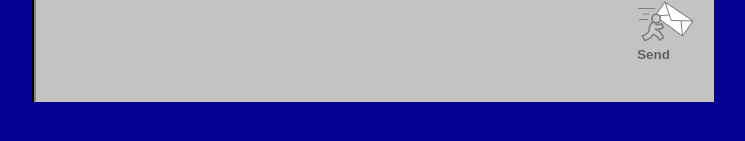
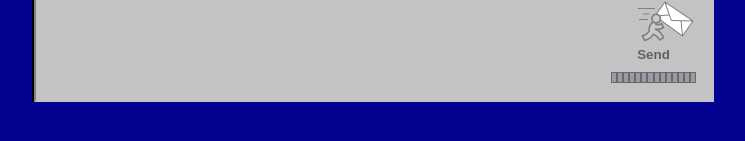
Before and after one commit to mwill8886/lol-chat-client, a React (Create React App) app: page / in a window 1280 px wide. Shown: the part 603-744 px from the top of the page, without its empty margins (266-1011 px from the left). Built offline with nearby package versions, Linux system fonts and the light colour scheme.

Commit message:
fix: loading bar bug fixed. now renders blank loading bar and animates for 1 second.

```diff
--- a/src/components/chat-input.js
+++ b/src/components/chat-input.js
@@ -39,8 +39,6 @@ const ChatInput = (props) => {
 
             // scroll chat window
             const chatWindow = document.getElementById("messege-viewer");
-            console.log(chatWindow.scrollHeight);
-            console.log(chatWindow.scrollTop);
             chatWindow.scrollTop = (chatWindow.scrollHeight + 100);
             setIsSending(false);
         },1000);
@@ -55,10 +53,13 @@ const ChatInput = (props) => {
                 {props.isSending
                     ?<>
                         <span>Sending...</span>
-                        <LoadingBar />
+
                     </>
-                    :<span>Send</span>
+                    : <>
+                        <span>Send</span>
+                    </>
                 }
+                <LoadingBar isSending={props.isSending}/>
             </SendButton>
         </form>
     )
--- a/src/components/loading-bar.js
+++ b/src/components/loading-bar.js
@@ -1,27 +1,34 @@
 // Dependencies
-import React, {useEffect,useState} from 'react';
+import React, {useEffect,useState, useRef} from 'react';
 import styled from 'styled-components';
 
 // Component
-const LoadingBar = () => {
+const LoadingBar = (props) => {
+    const barsArr = [1,2,3,4,5,6,7,8,9,10,11,12,13,14];
     const [activeBar, setActiveBar] = useState(-1);
-    const barsArr = [1,2,3,4,5,6,7,8,9,10,11,12,13,14];
 
     useEffect(() => {
         // do interval here
         // this is temporary and for display only
         // TODO: Replace with real progress from server.
         // TODO: Most likely won't need a progress bar since it will be instant.
-        const timer = setInterval(() => setActiveBar(activeBar + 1), 60);
-        return () => clearInterval(timer);
+        if(props.isSending){
+            const timer = window.setInterval(() => {
+                setActiveBar(prevActiveBar => prevActiveBar + 1)
+            }, 50);
+            return () => window.clearInterval(timer);
+        } else {
+            setActiveBar(-1);
+        }
     });
 
     return(
         <ComponentWrapper>
             {
                 barsArr.map( (bar, index) => {
+                    console.log('map');
                     return(
-                        <div className={activeBar > index ? "active" : ""}></div>
+                        <div key={`progress-${index}`} className={activeBar >= index ? "active" : ""}></div>
                     )
                 })
             }
@@ -33,7 +40,6 @@ export default LoadingBar
 
 
 // Styles
-
 const ComponentWrapper = styled.div`
     width: 100%;
     height: 11px;
@@ -41,24 +47,22 @@ const ComponentWrapper = styled.div`
     background-color:#636975;
     display: flex;
 
-
     & > div {
         flex: 1;
-        background-color: #40C28D;
         margin: 1px;
-        opacity: 0;
+        background-color: #9D9B9C;
     }
 
     & > div.active {
-        opacity: 1;
+        background-color: #40C28D;
     }
 
-    & > div:nth-child(1) { background-color: #DF251D}
-    & > div:nth-child(2) { background-color: #EE4852}
-    & > div:nth-child(3) { background-color: #FB7A75}
-    & > div:nth-child(4) { background-color: #F8A811}
-    & > div:nth-child(5) { background-color: #FFC559}
-    & > div:nth-child(6) { background-color: #FFD78C}
-    & > div:nth-child(7) { background-color: #88E1BC}
-    & > div:nth-child(8) { background-color: #6ADAAB}
+    & > div:nth-child(1).active { background-color: #DF251D}
+    & > div:nth-child(2).active { background-color: #EE4852}
+    & > div:nth-child(3).active { background-color: #FB7A75}
+    & > div:nth-child(4).active { background-color: #F8A811}
+    & > div:nth-child(5).active { background-color: #FFC559}
+    & > div:nth-child(6).active { background-color: #FFD78C}
+    & > div:nth-child(7).active { background-color: #88E1BC}
+    & > div:nth-child(8).active { background-color: #6ADAAB}
 `;
```
